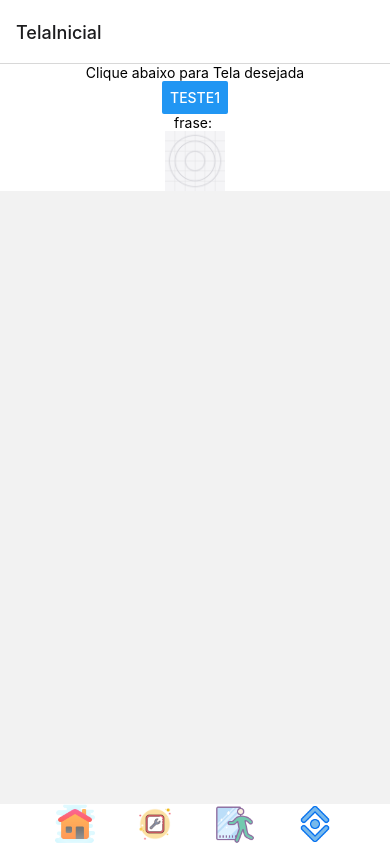
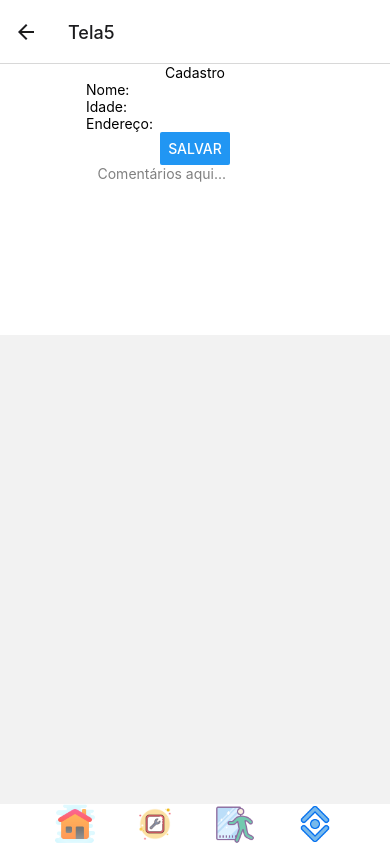
Before and after one commit to marcelorinaldi/abril, a React Native app: screen /Tela5 in a window 390 px wide. Built offline with nearby package versions, Linux system fonts and the light colour scheme.

Commit message:
enviar valores

```diff
--- a/Navigation.js
+++ b/Navigation.js
@@ -5,6 +5,9 @@ import TelaInicial from './TelaInicial.js';
 import Tela2 from './Tela2.js';
 import Tela3 from './Tela3.js';
 import Tela4 from './Tela4.js';
+import Tela5 from './Tela5.js';
+import TelaValor from './TelaValor';
+import TelaValor2 from './TelaValor2';
 
 const Stack = createStackNavigator();
 
@@ -16,6 +19,9 @@ function Navigation() {
                 <Stack.Screen name="Tela2" component={Tela2} />
                 <Stack.Screen name="Tela3" component={Tela3} />
                 <Stack.Screen name="Tela4" component={Tela4} />
+                <Stack.Screen name="Tela5" component={Tela5} />
+                <Stack.Screen name="TelaValor" component={TelaValor} />
+                <Stack.Screen name="TelaValor2" component={TelaValor2} />
             </Stack.Navigator>
         </NavigationContainer>
     );
--- /dev/null
+++ b/Tela5.js
@@ -0,0 +1,54 @@
+import { Text, View, Button, TouchableOpacity, StyleSheet, Image, TextInput, document, getElementById } from 'react-native';
+import styles from './estilo/estilo.js';
+import Menu from './components/menu.js';
+import { useState } from 'react';
+import {Alert} from 'react-native';
+import { initializeApp } from 'firebase/app';
+
+function Tela5({ navigation }) {
+
+  // const [valorum, setValorum] = useState();
+  // const [valordois, setValordois] = useState();
+
+  // const enviar = () => {
+  //   setValordois(valorum)
+  // };
+
+  const [nome, setNome] = useState();
+  const [id, setId] = useState();
+  const [end, setEnd] = useState();
+  const [resultado, setResultado] = useState();
+  const salvar = () => {
+    setResultado(nome + '\n' + id + '\n' + end)
+  }
+
+  const handlePress = () => {
+    Alert.alert(
+      'Cadastrado com sucesso!',
+      'Nome: ' + nome + '\n' + id + '\n' + end
+    );
+  }
+  return (
+    <><View style={styles.container}>
+      {/* <Text>teste de variável</Text>
+      <TextInput placeholder='Valor um:' value={valorum} onChangeText={setValorum}></TextInput>
+      <TextInput placeholder='Valor dois:' value={valordois}></TextInput> */}
+      <Text>Cadastro</Text>
+      <TextInput placeholder='Nome:' value={nome} onChangeText={setNome}></TextInput>
+      <TextInput placeholder='Idade:' value={id} onChangeText={setId}></TextInput>
+      <TextInput placeholder='Endereço:' value={end} onChangeText={setEnd}></TextInput>
+      <Button title="Salvar" onPress={handlePress} />
+      <TextInput
+        value={resultado}
+        underlineColorAndroid="transparent"
+        placeholder="Comentários aqui..."
+        placeholderTextColor="grey"
+        numberOfLines={10}
+        multiline={true}
+      />
+    </View><Menu /></>
+
+  )
+}
+
+export default Tela5;
--- /dev/null
+++ b/TelaValor.js
@@ -0,0 +1,19 @@
+import { StatusBar } from 'expo-status-bar';
+import { StyleSheet, Text, View, Button, TextInput, SafeAreaView, ScrollView, TouchableOpacity } from 'react-native';
+import styles from './estilo/estilo.js';
+import Menu from './components/menu.js';
+import { useState } from 'react';
+
+function TelaValor({ navigation }) {
+  const [valor, setValor] = useState();
+  var x = valor;
+
+  return (
+    <><View style={styles.container}>
+      <TextInput placeholder='Valor' value={valor} onChangeText={setValor}></TextInput>
+      <Button title="Enviar" onPress={() => navigation.navigate('TelaValor2', {x})} />
+    </View><Menu /></>
+  )
+}
+
+export default TelaValor;
--- a/components/menu.js
+++ b/components/menu.js
@@ -8,12 +8,12 @@ function Menu() {
   const navigation = useNavigation();
   return (
     <View style={estilo.menu}>
-      <TouchableOpacity onPress={() => navigation.navigate('TelaInicial')}>
+      <TouchableOpacity onPress={() => navigation.navigate('TelaValor')}>
         <Image style={styles.imagem}
           source={require("../assets/img/home.png")}
         />
       </TouchableOpacity>
-      <TouchableOpacity onPress={() => navigation.navigate('Tela2')}>
+      <TouchableOpacity onPress={() => navigation.navigate('TelaValor2')}>
         <Image style={styles.imagem}
           source={require("../assets/img/tool.png")}
         />
--- a/package.json
+++ b/package.json
@@ -13,6 +13,7 @@
     "@react-navigation/stack": "^6.3.28",
     "expo": "~50.0.13",
     "expo-status-bar": "~1.11.1",
+    "firebase": "^10.10.0",
     "moment": "^2.30.1",
     "react": "18.2.0",
     "react-native": "0.73.5",
```
Also changed, not shown: 1 other file (tests, documents, lock files or other folders).
